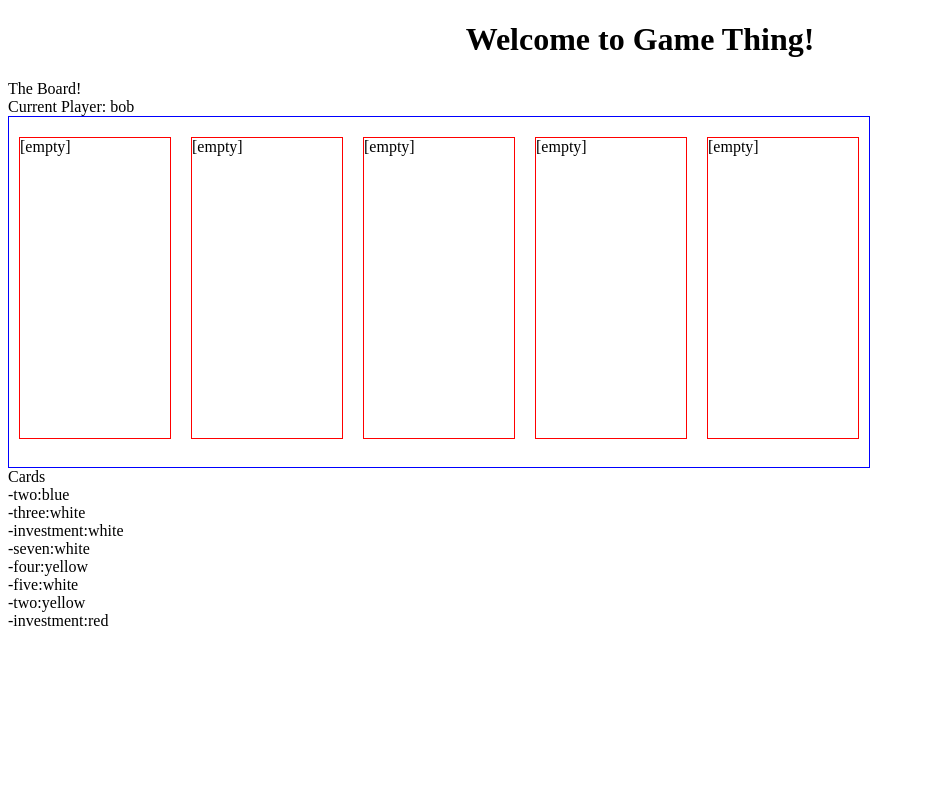
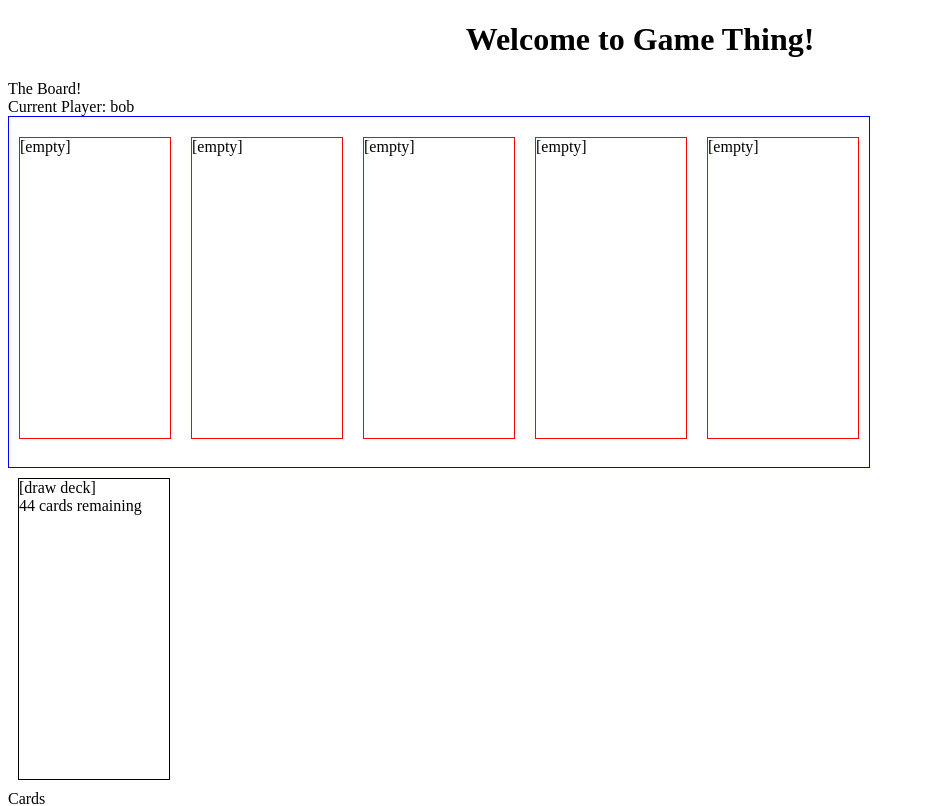
Before and after one commit to dmagoo/ng-expedition-game, an Angular app: page / in a window 1280 px wide. Shown: the top 806 px of the page, without its empty margins (0-925 px from the left). Built offline with nearby package versions, Linux system fonts and the light colour scheme.

Commit message:
remove 1 from deck. wire in deck component w/ click stub

```diff
--- a/src/app/game/card.ts
+++ b/src/app/game/card.ts
@@ -24,7 +24,7 @@ export var colorNames: Array<string> = [
 
 export const enum Value {
     INVESTMENT = 0,
-    ONE,
+    INVALID, //ONE does not exist, this is a placeholder so array indexes align
     TWO,
     THREE,
     FOUR,
@@ -38,7 +38,6 @@ export const enum Value {
 
 export var values: Array<Value> = [
     Value.INVESTMENT,
-    Value.ONE,
     Value.TWO,
     Value.THREE,
     Value.FOUR,
@@ -52,7 +51,7 @@ export var values: Array<Value> = [
 
 export var valueNames: Array<string> = [
     "investment",
-    "one",
+    "invalid",//one does not exist
     "two",
     "three",
     "four",
@@ -73,7 +72,8 @@ export class Card {
     }
 
     public toString(): string {
-        return valueNames[this.value] + ':' + colorNames[this.color];
+
+        return this.value + ':' + valueNames[this.value] + ':' + colorNames[this.color];
     }
 
     public equals(card: Card) {
--- a/src/app/game/deck.ts
+++ b/src/app/game/deck.ts
@@ -9,6 +9,7 @@ const NUM_INVESTMENTS: number = 3;
 
 export class Deck {
     private cards: Array<Card>;
+    public length: number;
 
     constructor() {
         this.reset().shuffle();
@@ -24,7 +25,7 @@ export class Deck {
         }
         console.log('card thing');
         console.log(this.cards);
-
+        this.length = this.cards.length;
         return this;
     }
 
@@ -41,6 +42,11 @@ export class Deck {
     }
 
     public draw(): Card {
-        return this.cards.pop();
+        let ret = this.cards.pop();
+        if(!ret) {
+            throw Error('cannot draw from an empty pile');
+        }
+        this.length = this.cards.length;
+        return ret;
     }
 }
--- a/src/app/lost-cities-board/lost-cities-board.component.html
+++ b/src/app/lost-cities-board/lost-cities-board.component.html
@@ -2,5 +2,9 @@
 <div>Current Player: {{boardState.getCurrentPlayer().name}}</div>
 <div class="lc-board">
   <lost-cities-discard-piles [discardPiles]="boardState.discardPiles"></lost-cities-discard-piles>
+  <div style="border: 1px solid black; width: 150px; height: 300px; display: inline-block; margin: 10px;" (click)="handleDeckClick($event);">
+    [draw deck]<br/>
+    {{boardState.deck.length}} cards remaining
+  </div>
   <lost-cities-hand [player]="boardState.getCurrentPlayer()"></lost-cities-hand>
 </div>
--- a/src/app/lost-cities-board/lost-cities-board.component.ts
+++ b/src/app/lost-cities-board/lost-cities-board.component.ts
@@ -4,6 +4,7 @@ import {
 } from '@angular/core';
 
 import { BoardState } from '../game/boardstate';
+import { LostCitiesGameService } from '../services/lost-cities-game.service';
 
 @Component({
     selector: 'lost-cities-board',
@@ -13,4 +14,12 @@ import { BoardState } from '../game/boardstate';
 })
 export class LostCitiesBoardComponent {
     @Input() boardState: BoardState;
+
+    constructor(private gameService: LostCitiesGameService) {
+    }
+
+    handleDeckClick(event: MouseEvent) {
+        console.log('handling click, attempting to draw from deck');
+        this.gameService.drawFromDeck();
+    }
 }
--- a/src/app/services/lost-cities-game.service.ts
+++ b/src/app/services/lost-cities-game.service.ts
@@ -49,4 +49,9 @@ export class LostCitiesGameService {
         //        throw new Error('crumbs');
         //        console.log(discardPile);
     }
+
+    public drawFromDeck() {
+        //        throw new Error('crumbs');
+        //        console.log(discardPile);
+    }
 }
```
